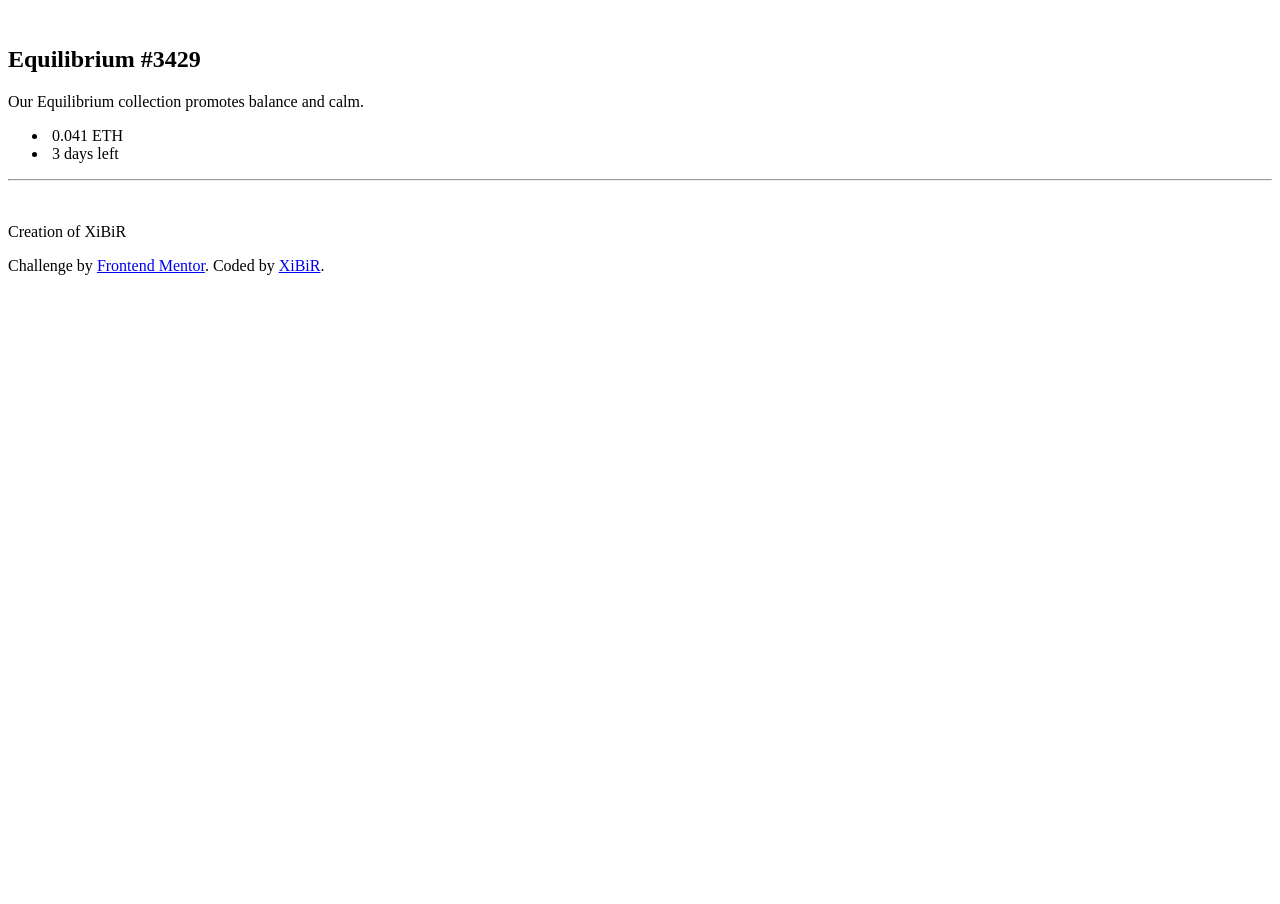
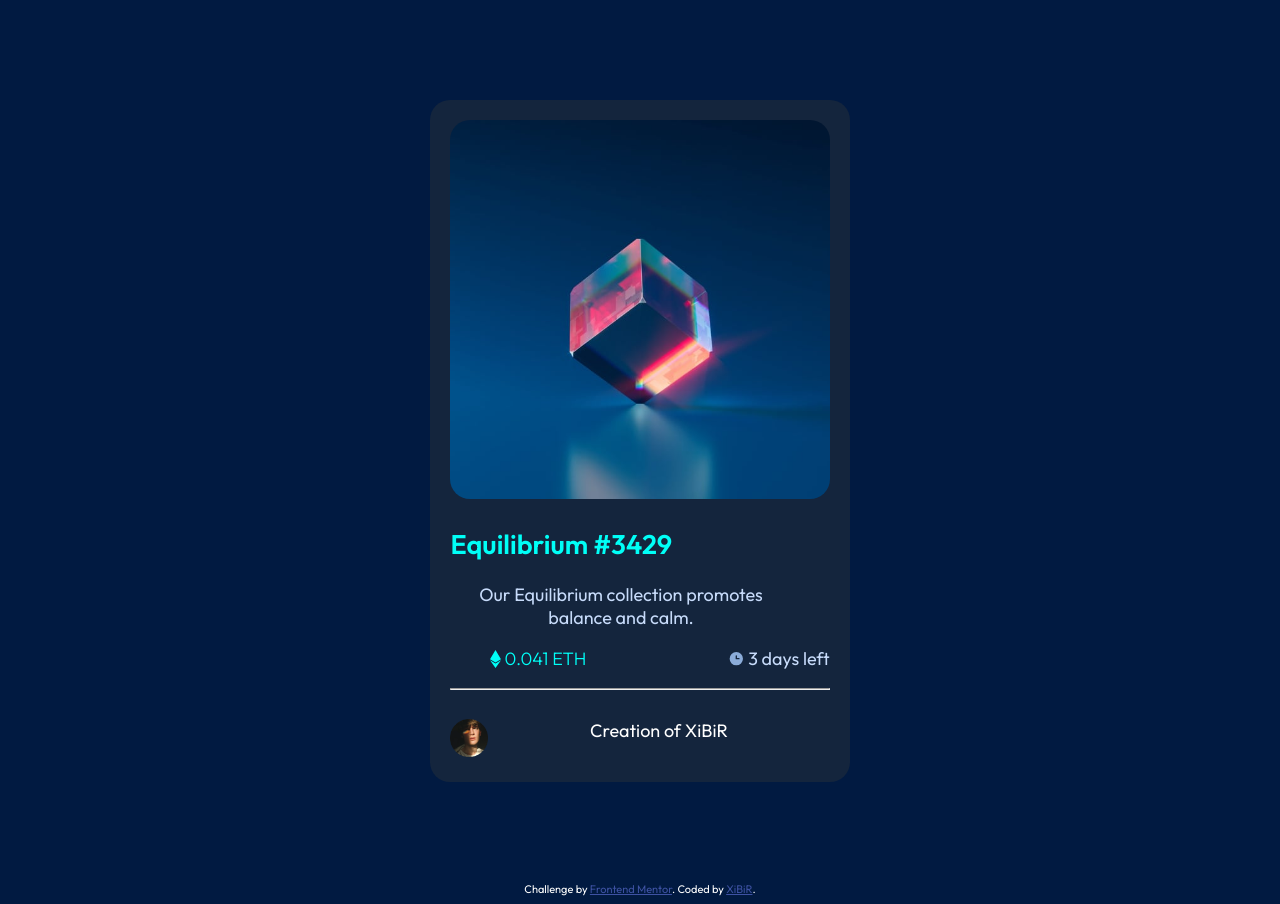
Before and after one commit to XiBiR01/NFTcardComponent, a plain HTML site: page index.html in a window 1280 px wide. Before the commit the page ends 800 px from the top, so only its background shows below. Drawn offline with Linux system fonts and the light colour scheme; the site is published under a folder, as on GitHub Pages, so addresses that start at the root find nothing.

Commit message:
Update index.html

```diff
--- a/index.html
+++ b/index.html
@@ -9,7 +9,7 @@
   <link rel="icon" type="image/png" sizes="32x32" href="./images/favicon-32x32.png">
 
   <title>Frontend Mentor | NFT preview card component</title>
-  <link rel="stylesheet" href="/styles.css">
+  <link rel="stylesheet" href="styles.css">
 
 
 
@@ -19,19 +19,19 @@
   <div class="card">
     <div class="container">
       <div class="equilibrium">
-        <img src="/images/image-equilibrium.jpg" alt="">
+        <img src="images/image-equilibrium.jpg" alt="">
         <h2> Equilibrium #3429</h2>
       </div>
       <div class="text">
         <p>Our Equilibrium collection promotes balance and calm.</p>
         <ul>
-          <li class="right"><img src="/images/icon-ethereum.svg" alt=""> 0.041 ETH</li>
-          <li class="left"><img src="/images/icon-clock.svg" alt=""> 3 days left</li>
+          <li class="right"><img src="images/icon-ethereum.svg" alt=""> 0.041 ETH</li>
+          <li class="left"><img src="images/icon-clock.svg" alt=""> 3 days left</li>
         </ul>
       </div>
       <hr>
       <div class="creator">
-        <img src="/images/image-avatar.png" alt="">
+        <img src="images/image-avatar.png" alt="">
         <p> Creation of XiBiR</p>
       </div>
     </div>
```
